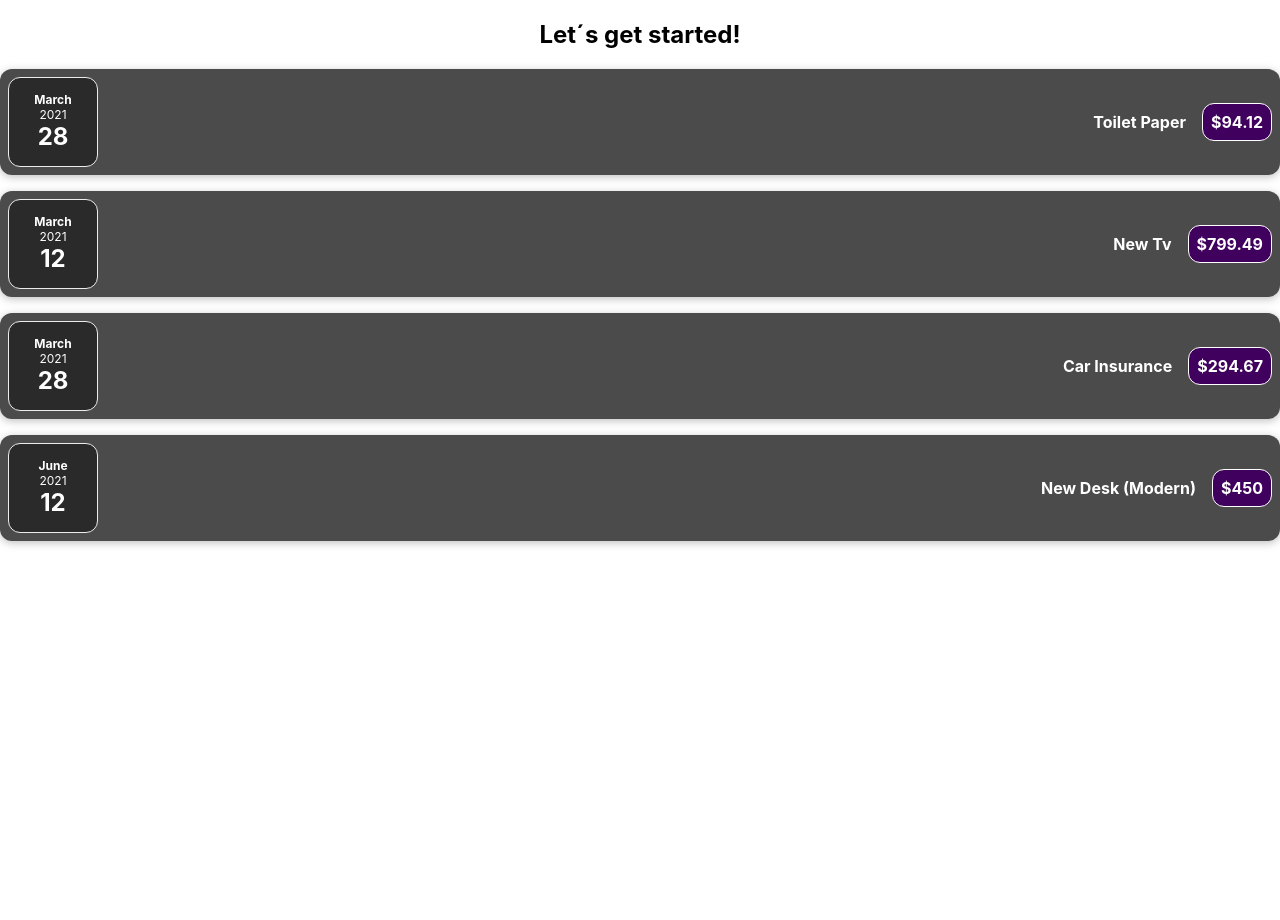
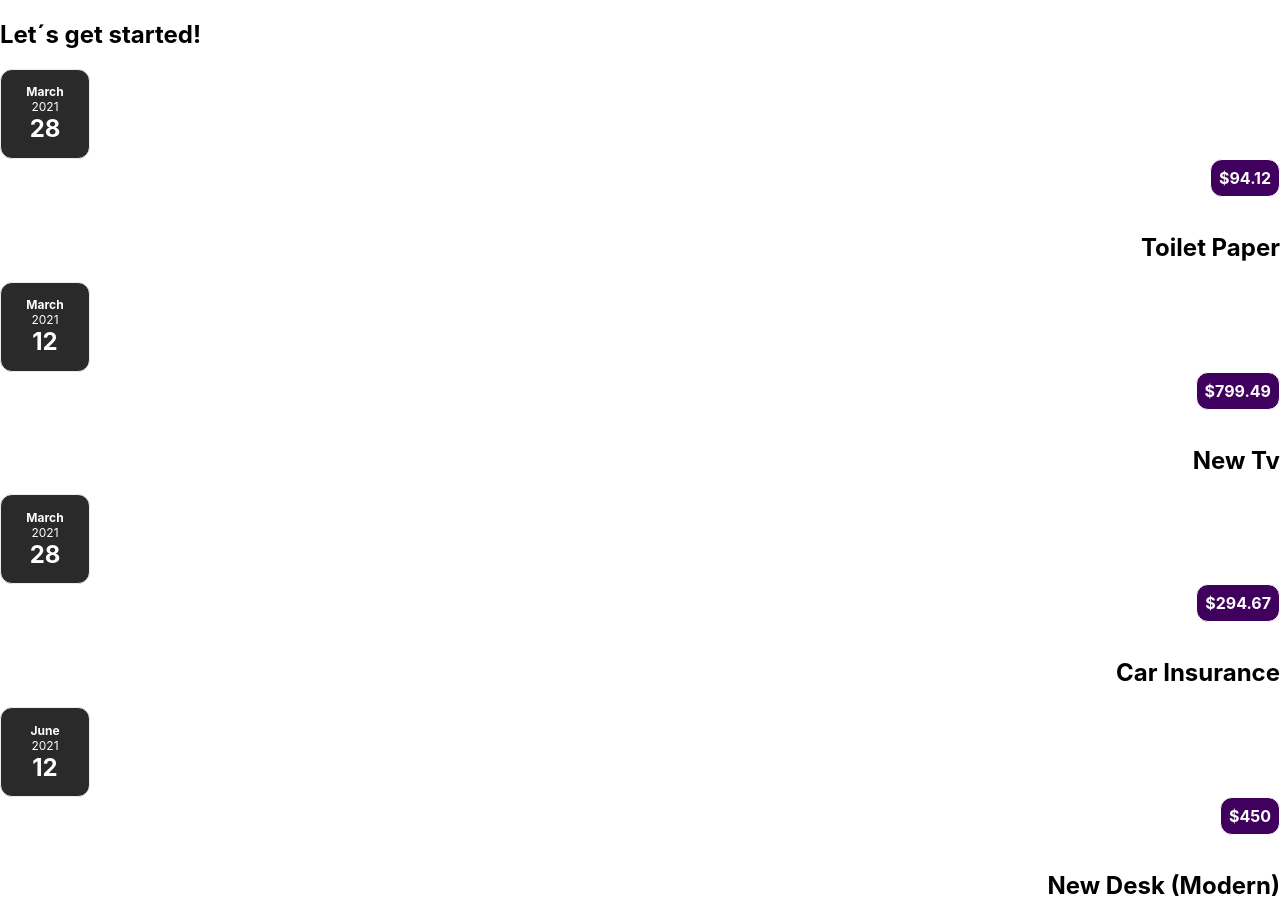
Before and after one commit to cisnerosjj/Udemy---React-The-complete-guide, a React (Create React App) app: page / in a window 1280 px wide. Before the commit the page ends 800 px from the top, so only its background shows below. Built offline with nearby package versions, Linux system fonts and the light colour scheme.

Commit message:
concept of composition

```diff
--- a/src/App.js
+++ b/src/App.js
@@ -1,4 +1,3 @@
-import "./App.css";
 import Expenses from "./components/Expenses";
 
 function App() {
@@ -29,7 +28,7 @@
     },
   ];
   return (
-    <div className="App">
+    <div>
       <h2>Let´s get started!</h2>
       <Expenses items={expenses} />
     </div>
--- /dev/null
+++ b/src/components/Card.css
@@ -0,0 +1,4 @@
+.card {
+    border-radius: 12px;
+    box-shadow: 0 1px 8px rgba(0, 0, 0, 0.25rem);
+}
--- /dev/null
+++ b/src/components/Card.js
@@ -0,0 +1,8 @@
+import "./Card.css"
+
+function Card(props) {
+  const classes = "card" + props.className;
+  return <div className={classes}>{props.children}</div>;
+}
+
+export default Card;
--- a/src/components/ExpenseItem.js
+++ b/src/components/ExpenseItem.js
@@ -1,15 +1,16 @@
+import Card from "./Card";
 import ExpenseDate from "./ExpenseDate";
 import "./ExpenseItem.css";
 
 function ExpenseItem(props) {
   return (
-    <div className="expense-item">
+    <Card className="expense-item">
       <ExpenseDate date={props.date} />
       <div className="expense-item__description">
         <h2>{props.title}</h2>
+        <div className="expense-item__price">${props.amount}</div>
       </div>
-      <div className="expense-item__price">${props.amount}</div>
-    </div>
+    </Card>
   );
 }
 
--- a/src/components/Expenses.js
+++ b/src/components/Expenses.js
@@ -1,8 +1,9 @@
+import Card from "./Card";
 import ExpenseItem from "./ExpenseItem";
 
 function Expenses(props) {
   return (
-    <div className="expenses">
+    <Card className="expenses">
       <ExpenseItem
         title={props.items[0].title}
         amount={props.items[0].amount}
@@ -23,7 +24,7 @@
         amount={props.items[3].amount}
         date={props.items[3].date}
       ></ExpenseItem>
-    </div>
+    </Card>
   );
 }
 
```
